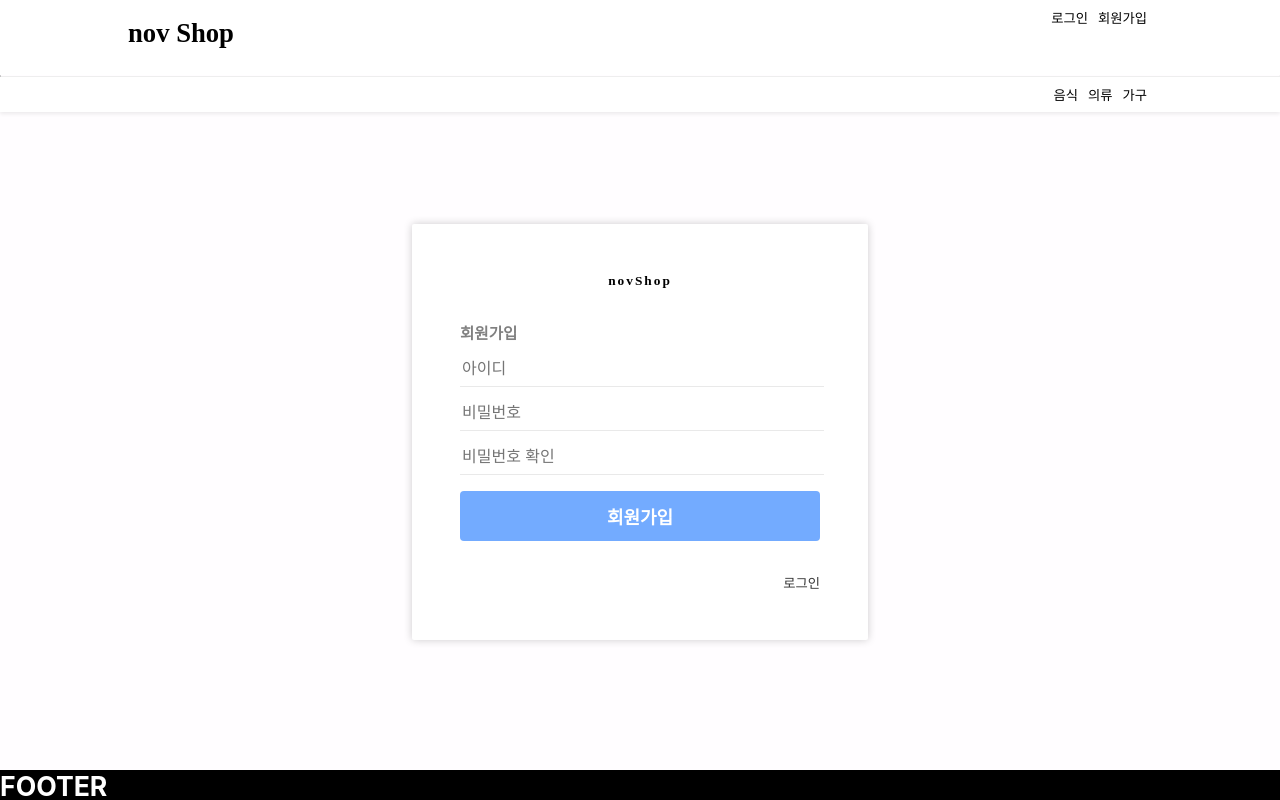
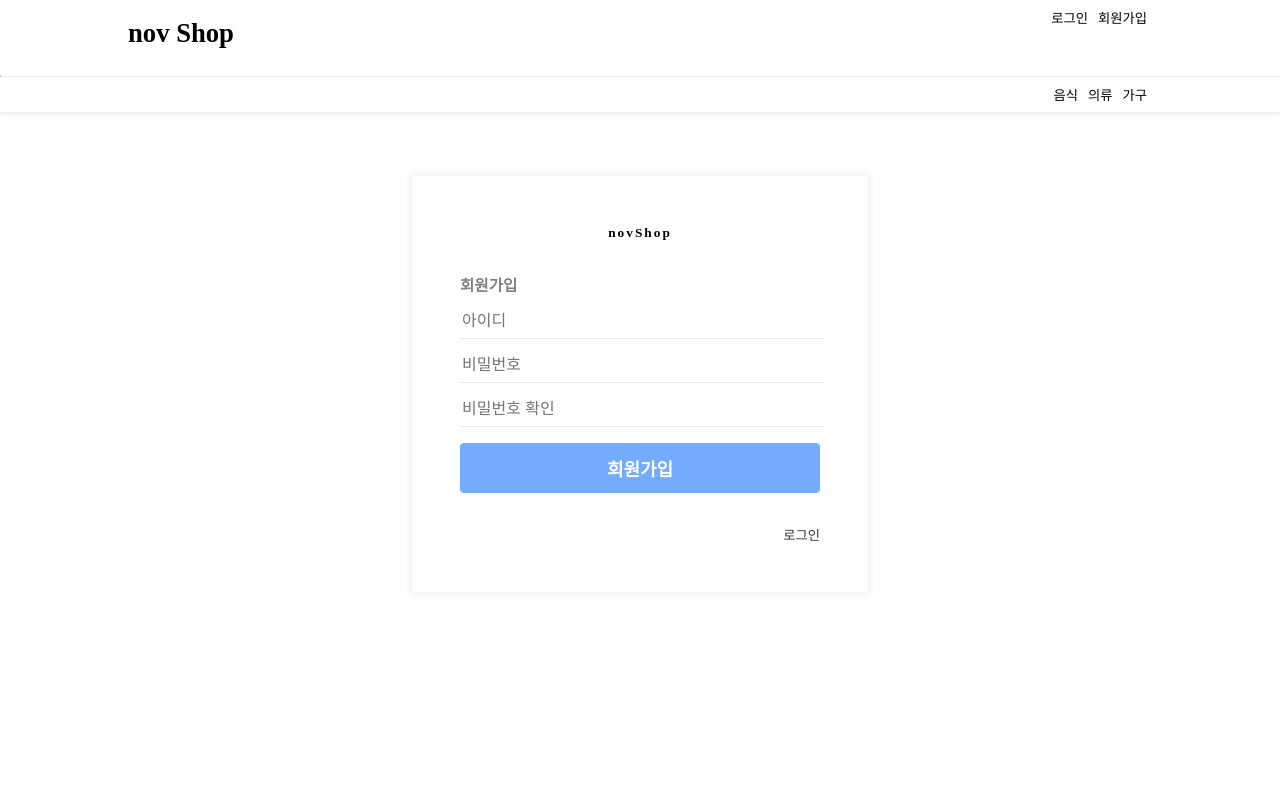
Before and after one commit to 17-sss/MERN_Project, a React (Create React App) app in the folder novshop/frontend_novshop/: page /member/join in a window 1280 px wide. Shown: the top 800 px of the page. Built offline with nearby package versions, Linux system fonts and the light colour scheme.

Commit message:
200814_1738

```diff
--- a/novshop/frontend_novshop/src/components/auth/AuthTemplate.js
+++ b/novshop/frontend_novshop/src/components/auth/AuthTemplate.js
@@ -3,17 +3,22 @@
 import {CustomLink} from '../common/StyleUtilModels'
 
 const AuthTemplateBlock = styled.div`
-    height: 80vh;
+    height: 60rem;
+    padding-top: 5%;
 
-    /* flex로 내부 내용 중앙 정렬 */
+    /* flex로 내부 내용 중앙 정렬 샘플*/
+    /*
     display: flex;
     flex-direction: column;
     justify-content: center;
     align-items: center;
+    */
 `;
 
 // 흰색 박스
 const WhiteBox = styled.div`
+    margin: 0 auto;
+
     .logo-area {
         display: block;
         padding-bottom: 2rem;
@@ -22,7 +27,7 @@
         letter-spacing: 2px;
     }
 
-    box-shadow: 0 0 8px rgba(0, 0, 0, 0.2);
+    box-shadow: 0 0 8px rgba(0, 0, 0, 0.1);
     padding: 3rem;
     width: 360px;
     background: white;
--- a/novshop/frontend_novshop/src/components/base/Footer.js
+++ b/novshop/frontend_novshop/src/components/base/Footer.js
@@ -10,7 +10,7 @@
             height: "3rem",
             backgroundColor: "black",
         }}>
-            <h1 style={{color: "white"}}>FOOTER</h1>
+            <h1 style={{color: "white", margin: '0',}}>FOOTER</h1>
         </div>
     )
 };
```
